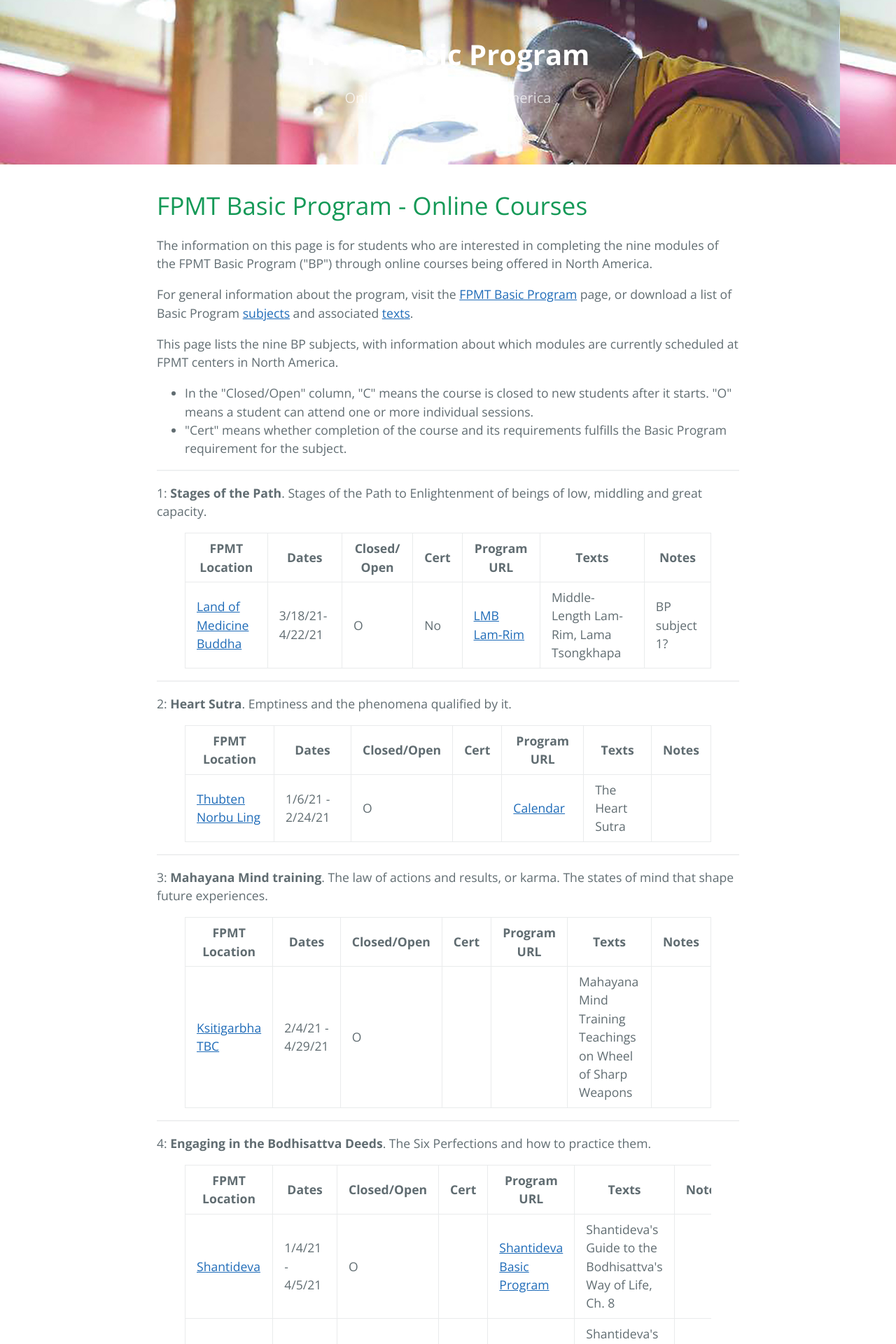
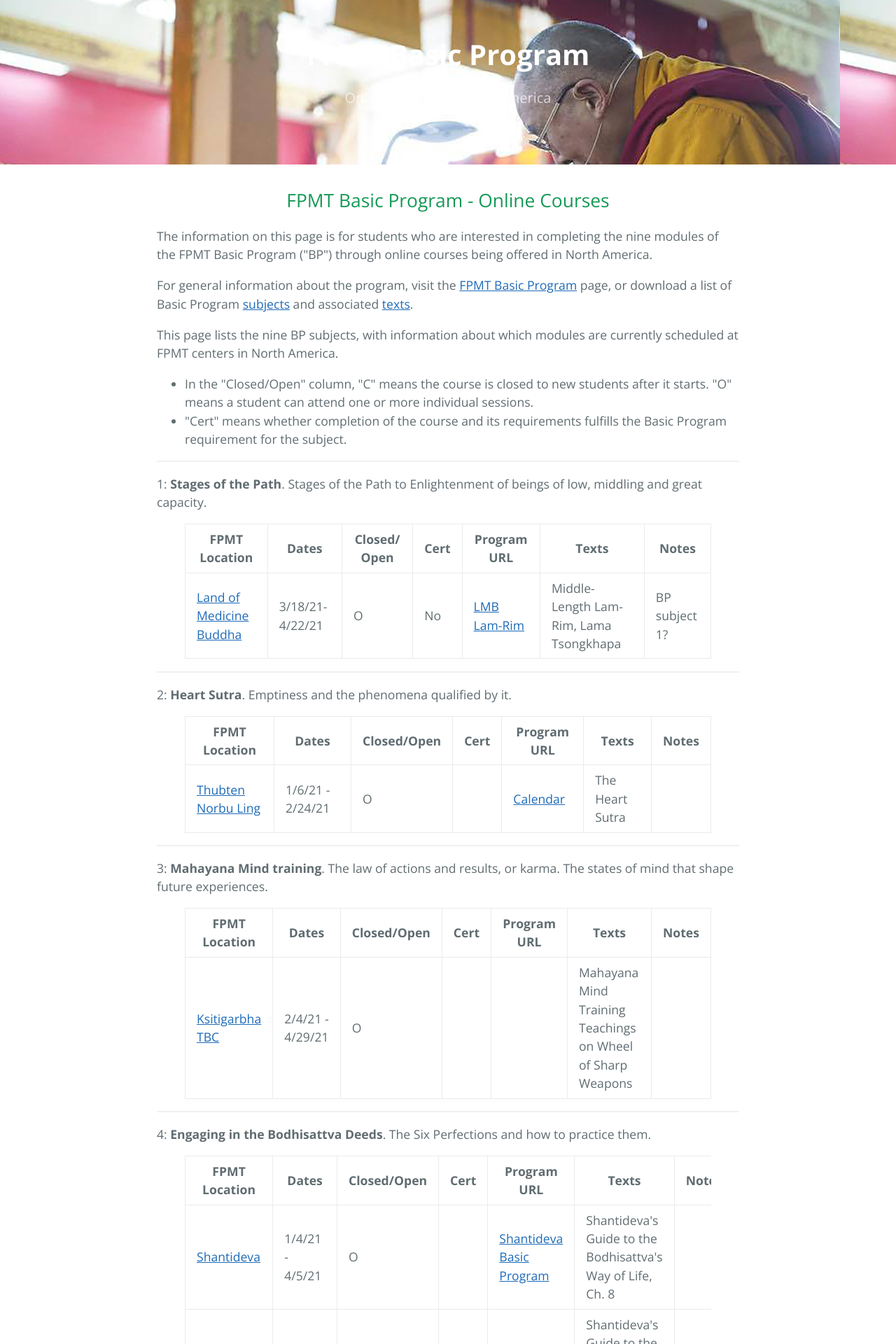
Before and after one commit to lgeorge/lgeorge.github.io, a Jekyll site: the page built from index.html, in a window 1280 px wide. Shown: the top 1920 px of the page at 70% size. Built offline with Jekyll 4.4.1, drawn with Linux system fonts in a browser that asks for light colours.

```diff
--- a/index.html
+++ b/index.html
@@ -5,7 +5,7 @@ layout: default
 <!doctype html>
 <html>
   <body>
-    <h1>FPMT Basic Program - Online Courses</h1>
+    <h2 style="text-align:center">FPMT Basic Program - Online Courses</h2>
 
     <p>The information on this page is for students who are interested in completing the nine modules of the FPMT Basic Program ("BP") through online courses being offered in North America.</p>
 
```
